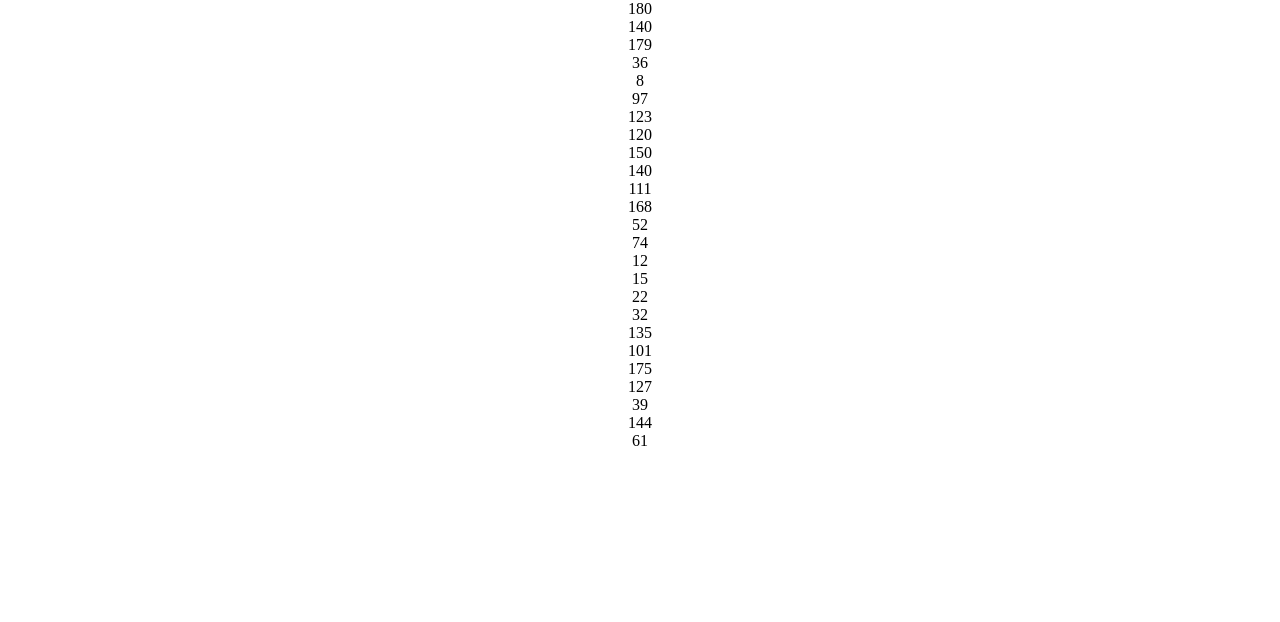
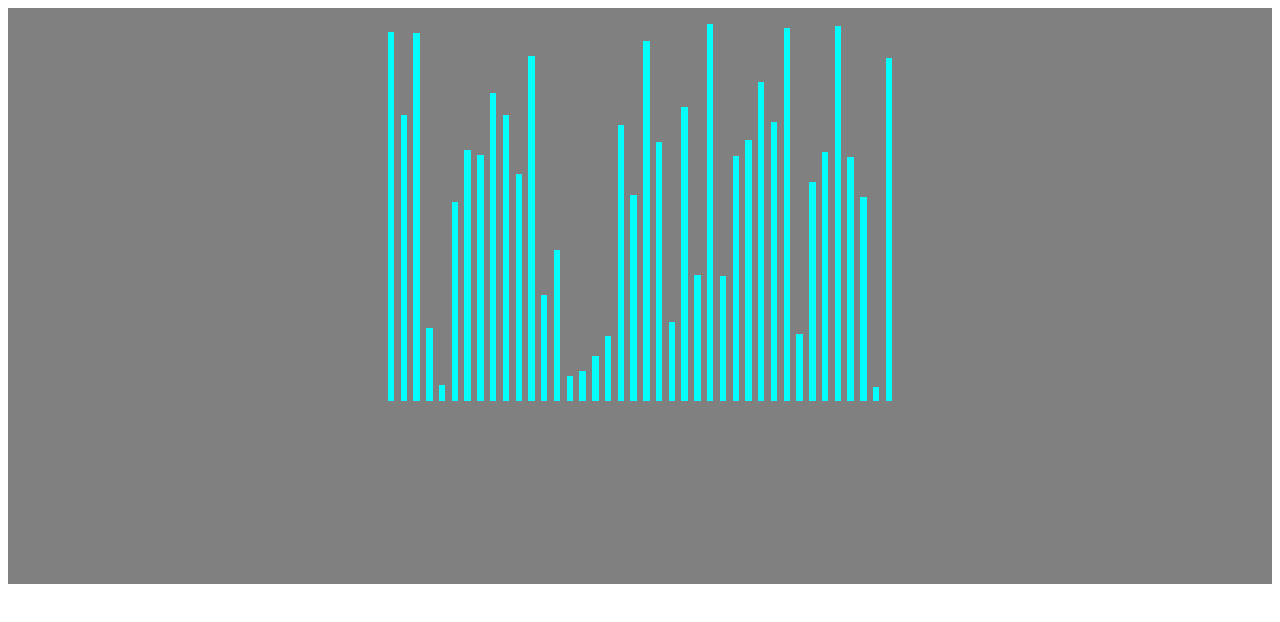
Before and after one commit to mandeepsangha/sorting-algorithms, a React (Create React App) app: page / in a window 1280 px wide. Shown: the top 622 px of the page. Built offline with nearby package versions, Linux system fonts and the light colour scheme.

Commit message:
displaying bar from random generated array of numbers

```diff
--- a/src/App.css
+++ b/src/App.css
@@ -36,3 +36,17 @@
     transform: rotate(360deg);
   }
 }
+
+.bar-color {
+  width: 0.4rem;
+  background-color: aqua;
+  margin: 1rem 0.2rem;
+  display: inline-block;
+}
+
+.back-bar {
+  background: grey;
+  margin: 0.5rem;
+  display: absolute;
+  height: 72vh;
+}
--- a/src/VisualSort.js
+++ b/src/VisualSort.js
@@ -9,11 +9,10 @@ const VisualSort = () => {
   }
 
   const startArray = () => {
-    for (let i = 0; i < 25; i++) {
-      generatedArray.push(getRandomInt(10, 200));
+    for (let i = 0; i < 40; i++) {
+      generatedArray.push(getRandomInt(10, 400));
     }
     console.log(generatedArray);
-
   };
 
   useEffect(() => {
@@ -22,9 +21,13 @@ const VisualSort = () => {
   }, []);
 
   return (
-    <div>
-      {barArray.map((value, index) => (
-        <div>{value}</div>
+    <div className="back-bar">
+      {barArray.map((value, id) => (
+        <div
+          className="bar-color"
+          key={id}
+          style={{ height: `${value}px` }}
+        ></div>
       ))}
     </div>
   );
--- a/src/index.css
+++ b/src/index.css
@@ -1,4 +1,3 @@
 body {
   margin: 0;
-
 }
```
